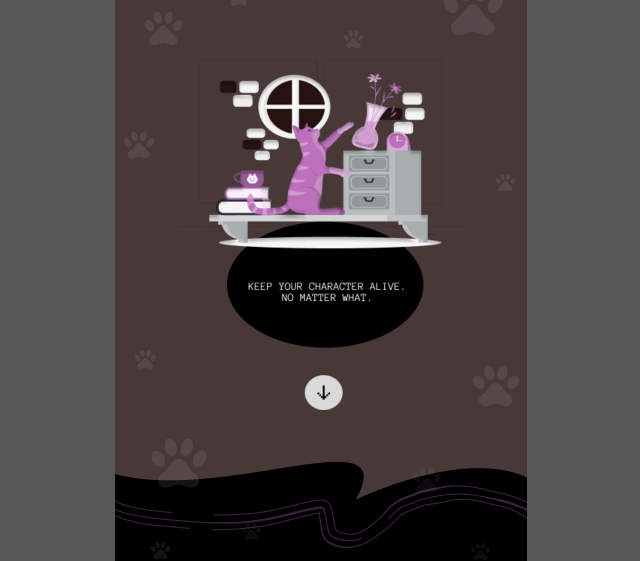
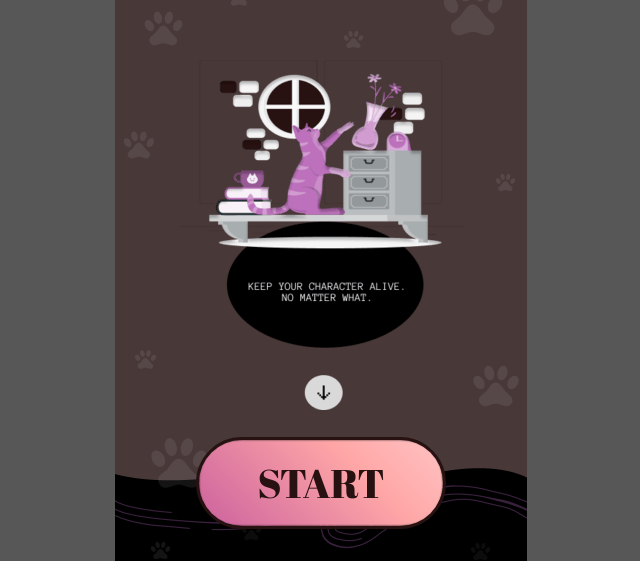
Before and after one commit to buttermilk-glitch/cat-pomodoro, a plain HTML site: page index.html in a window 1280 px wide. Shown: the part 271-832 px from the top of the page, without its empty margins (319-959 px from the left). Drawn offline with Linux system fonts and the light colour scheme.

Commit message:
Update style.css

```diff
--- a/assets/style.css
+++ b/assets/style.css
@@ -72,7 +72,7 @@
   position: absolute;
   z-index: 2;
   align-items: center;
-  top: 1100px;
+  top: 700px;
   border-radius: 50px;
   height: 92px;
   width: 250px;
```
